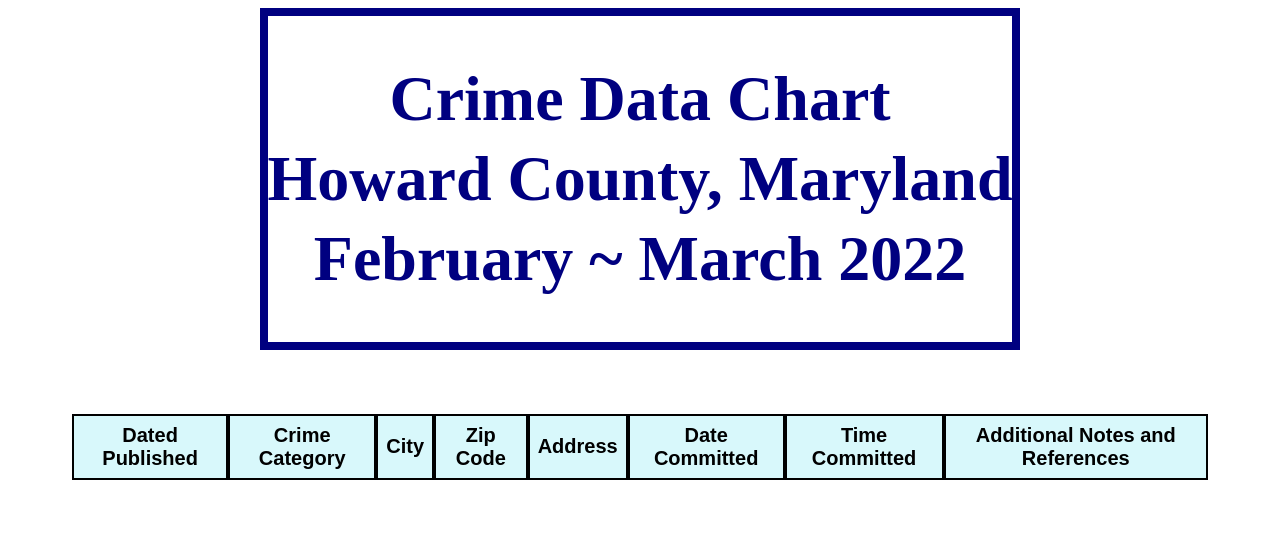
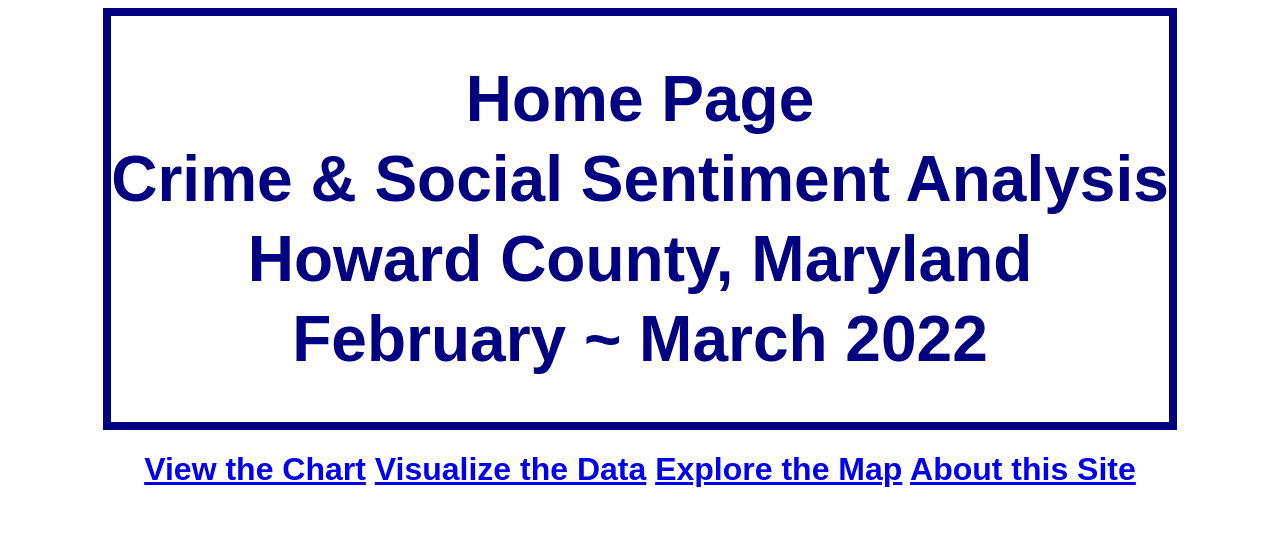
Before and after one commit to zichungao88/crime_sentiment_analysis, a Flask app: page / in a window 1280 px wide. Shown: the top 544 px of the page. Run offline with Flask 2, Linux system fonts and the light colour scheme; lists and menus that the app fills with data are empty; parts of the project's set-up code (start-up, migrations or seed data) failed here and were passed over.

Commit message:
Update necessary changes

```diff
--- a/app.py
+++ b/app.py
@@ -23,14 +23,8 @@ for i in range(len(data_file_crime)):
     record.append(city[i])
     record.append(zip_code[i])
     record.append(street[i])
-    # if crime_date[i] is None:
-    #     crime_date[i] = ''
     record.append(crime_date[i])
-    # if crime_time[i] is None:
-    #     crime_time[i] = ''
     record.append(crime_time[i])
-    # if add_notes[i] is None:
-    #     add_notes[i] = ''
     record.append(add_notes[i])
     data_array.append(record)
 
@@ -38,14 +32,7 @@ headings = ('Dated Published', 'Crime Category', 'City', 'Zip Code', 'Address',
 
 graph_crime_type = []
 graph_crime_type_list = []
-simplified_graph_crime_type = []
-# robbery = []
-# residential_burglary = []
-# commercial_burglary = []
-# vehicle_theft = []
-# vehicle_break_in = []
-# home_invasion_robbery = []
-# weapon_violation = []
+simplified_graph = []
 
 for i in data_array:
     graph_crime_type.append(i[1])
@@ -54,36 +41,35 @@ graph_crime_type = set(graph_crime_type)
 for i in graph_crime_type:
     graph_crime_type_list.append(i)
 graph_crime_type_list.sort()
-print(graph_crime_type_list)
 
 for i in range(len(graph_crime_type)):
     crime_count = 0
     for j in range(len(data_array)):
         if graph_crime_type_list[i] == data_array[j][1]:
             crime_count += 1
-    simplified_graph_crime_type.append((graph_crime_type_list[i], crime_count))
+    simplified_graph.append((graph_crime_type_list[i], crime_count))
 
 
 @app.route('/')
-def table():
-    return render_template('main.html', headings=headings, data=data_array)
+def main():
+    return render_template('home.html')
+
+
+@app.route('/chart/')
+def chart():
+    return render_template('chart.html', headings=headings, data=data_array)
 
 
 @app.route('/graph/')
 def graph():
-    labels = [row[0] for row in simplified_graph_crime_type]
-    values = [row[1] for row in simplified_graph_crime_type]
+    labels = [row[0] for row in simplified_graph]
+    values = [row[1] for row in simplified_graph]
     return render_template('graph.html', labels=labels, values=values)
 
 
-@app.route('/graph_month/')
-def graph_month():
-    return None
-
-
-@app.route('/graph_crime_type')
-def graph_crime_type():
-    return None
+@app.route('/map/')
+def maps():
+    return render_template('map.html')
 
 
 @app.route('/about/')
--- a/static/styles.css
+++ b/static/styles.css
@@ -1,3 +1,17 @@
+.title {
+    width: fit-content;
+    height: fit-content;
+    border: 8px solid;
+    color: navy;
+    font-family: sans-serif;
+    font-size: 32px;
+    line-height: 80px;
+    margin: auto;
+    text-align: center;
+    align-items: center;
+    justify-content: center;
+}
+
 .table {
     border-spacing: 0;
     margin: 4rem;
@@ -21,36 +35,39 @@
     border: 2px solid;
 }
 
-.title {
+.map {
     width: fit-content;
     height: fit-content;
-    border: 8px solid;
-    color: navy;
-    font-size: 32px;
-    line-height: 80px;
     margin: auto;
-    text-align: center;
-    align-items: center;
-    justify-content: center;
 }
 
-.map_title {
+.link {
     font-family: sans-serif;
-    font-size: 16px;
-    margin-left: 4rem;
+    color: navy;
+    text-align: center;
 }
 
-.map {
+.image {
+    font-family: sans-serif;
+    width: fit-content;
+    height: fit-content;
     margin: auto;
-    width: 50%;
 }
 
 .description {
+    font-family: sans-serif;
     font-size: 16px;
     margin: auto;
 }
 
 .credits {
+    font-family: sans-serif;
+    font-size: 14px;
+    margin: auto;
+}
+
+.about_me {
+    font-family: sans-serif;
     font-size: 12px;
     margin: auto;
 }
--- /dev/null
+++ b/templates/home.html
@@ -0,0 +1,35 @@
+<!DOCTYPE html>
+<html lang="en">
+    <head>
+        <meta charset="UTF-8"/>
+        <meta name="viewport" content="width=device-width, initial-scale=1.0"/>
+        <title>Crime & Social Sentiment Analysis</title>
+        <link rel="stylesheet" href="/static/styles.css"/>
+    </head>
+    <body>
+        <div class="title">
+            {% block content %}
+            <h1>
+                Home Page<br>
+                Crime & Social Sentiment Analysis<br>
+                Howard County, Maryland<br>
+                February ~ March 2022
+            </h1>
+            {% endblock %}
+        </div>
+        <div class="link">
+            <h1>
+                <a href="/chart/">View the Chart</a>
+                <a href="/graph/">Visualize the Data</a>
+                <a href="/map/">Explore the Map</a>
+                <a href="/about/">About this Site</a><br>
+                <br>
+            </h1>
+        </div>
+        <div class="image">
+            <img src = "https://www.lexipol.com/wp-content/uploads/2018/08/crime-scene-police-tape-active-shooter.jpg" alt = "Crime Scene" width="1200"><br>
+            Image Credit:
+            <a href="https://www.lexipol.com/">https://www.lexipol.com/</a>
+        </div>
+    </body>
+</html>
--- a/templates/main.html
+++ /dev/null
@@ -1,49 +0,0 @@
-<!DOCTYPE html>
-<html lang="en">
-    <head>
-        <meta charset="UTF-8" />
-        <meta name="viewport" content="width=device-width, initial-scale=1.0" />
-            <title>{% block title %}{% endblock %}</title>
-        <link rel="stylesheet" href="/static/styles.css" />
-    </head>
-    <body>
-        <div class="title">
-            <h1>
-                Crime Data Chart<br>
-                Howard County, Maryland<br>
-                February ~ March 2022
-            </h1>
-            {% block content %}
-            {% endblock %}
-        </div>
-    </body>
-    <head>
-        <meta charset="UTF-8" />
-        <meta name="viewport" content="width=device-width, initial-scale=1.0" />
-        <title>Document</title>
-        <link rel="stylesheet" href="/static/styles.css" />
-    </head>
-    <body>
-        <table class="table">
-            <tr class="table__header">
-                {% for header in headings %}
-                <th class="table__cell">{{ header }}</th>
-                {% endfor %}
-            </tr>
-            {% for row in data %}
-            <tr class="table__row">
-                {% for cell in row %}
-                <td class="table__cell">{{ cell }}</td>
-                {% endfor %}
-            </tr>
-            {% endfor %}
-        </table>
-        <div class="map_title">
-            <h3>
-                The following embedded map shows the locations of the crimes committed. You can zoom into specific locations or click on "View larger map" to view on Google Maps.
-            </h3>
-        </div>
-        <div class="map">
-            <iframe src="https://www.google.com/maps/embed?pb=!1m18!1m12!1m3!1d197779.1969970985!2d-77.08230233137797!3d39.236062103961146!2m3!1f0!2f0!3f0!3m2!1i1024!2i768!4f13.1!3m3!1m2!1s0x89c82690abe1981f%3A0x5a8ad4ff03e4d892!2sHoward%20County%2C%20MD!5e0!3m2!1sen!2sus!4v1658792715493!5m2!1sen!2sus" width="800" height="600" style="border:0;" allowfullscreen="" loading="lazy" referrerpolicy="no-referrer-when-downgrade"></iframe>        </div>
-    </body>
-</html>
```
Also changed, not shown: templates/about.html (+24 -7 lines), templates/chart.html (added, +32 -0 lines), templates/graph.html (+8 -2 lines), templates/map.html (added, +20 -0 lines).
